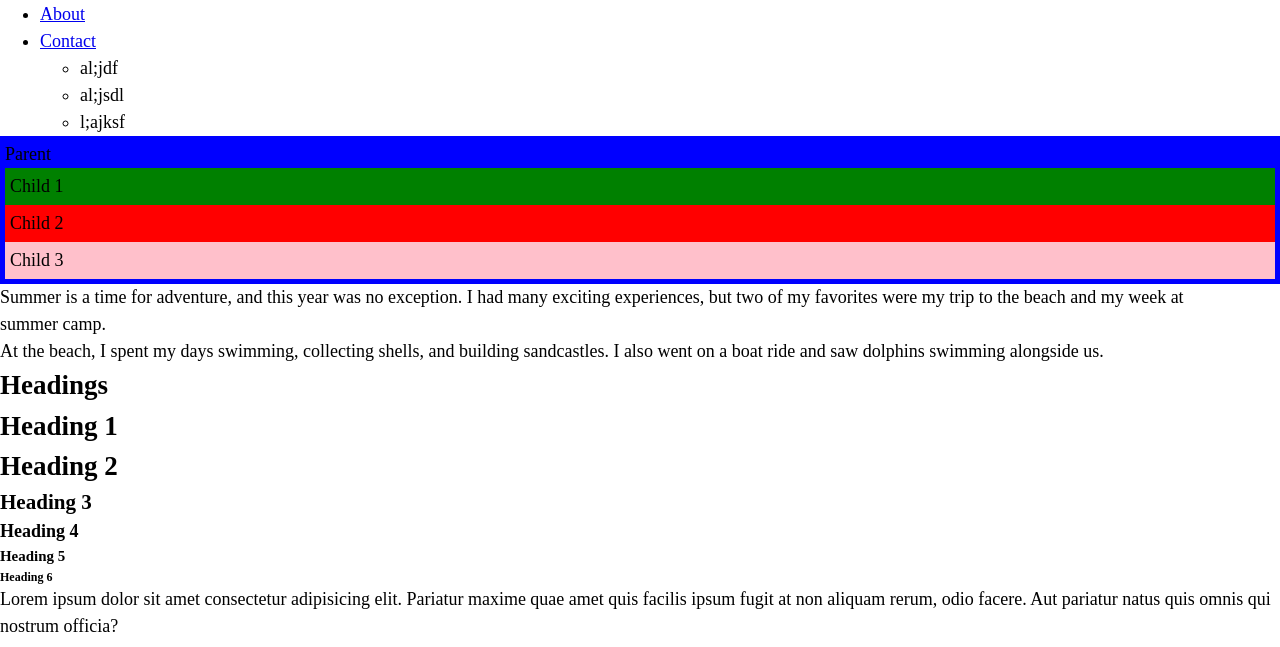
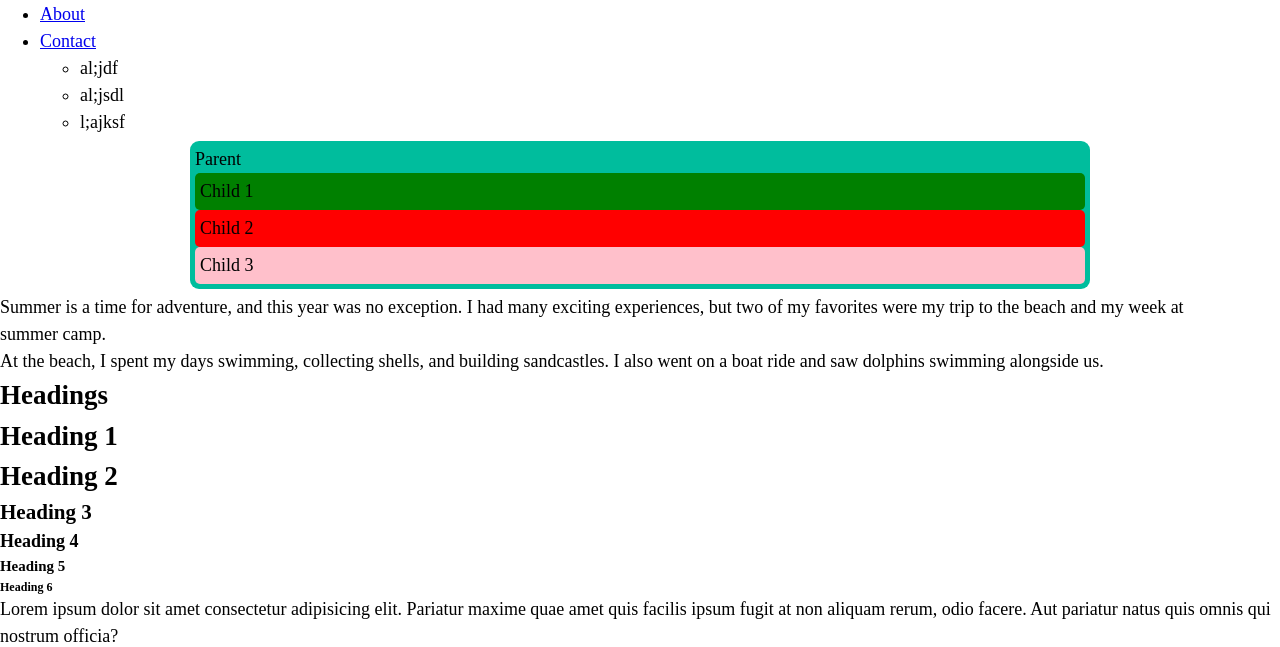
Before and after one commit to atleastonebearplease/code-library, a plain HTML site: page HTML-CSS/ExperimentStylingCSS/filled-html-page_CSS-styling-experimentation.html in a window 1280 px wide. Shown: the part 80-727 px from the top of the page. Drawn offline with Linux system fonts and the light colour scheme.

Commit message:
feat: Experiment

```diff
--- a/HTML-CSS/ExperimentStylingCSS/filled-html-page_CSS-styling-experimentation.html
+++ b/HTML-CSS/ExperimentStylingCSS/filled-html-page_CSS-styling-experimentation.html
@@ -24,11 +24,13 @@
     </nav>
   </header>
 
-  <div class="parent">
-    Parent
-    <div class="child1">Child 1</div>
-    <div class="child2">Child 2</div>
-    <div class="child3">Child 3</div>
+  <div class="div-wrapper">
+    <div class="parent">
+      Parent
+      <div class="child1">Child 1</div>
+      <div class="child2">Child 2</div>
+      <div class="child3">Child 3</div>
+    </div>
   </div>
 
   <p class="emojify">
--- a/HTML-CSS/ExperimentStylingCSS/styles.css
+++ b/HTML-CSS/ExperimentStylingCSS/styles.css
@@ -1,4 +1,8 @@
 @import url("josh-c-styles.css");
+
+:root {
+  --dark: #00bd9d;
+}
 
 :root {
   font-size: 18px;
@@ -9,7 +13,15 @@ div {
 }
 
 .parent {
-  background: blue;
+  flex: 0;
+  background: var(--dark);
+  border-radius: .5rem;
+  width: clamp(30rem, 100% - 2rem, 50rem);
+  margin: auto;
+}
+
+div.parent > div {
+  border-radius: 5px;
 }
 
 .child1{
```
